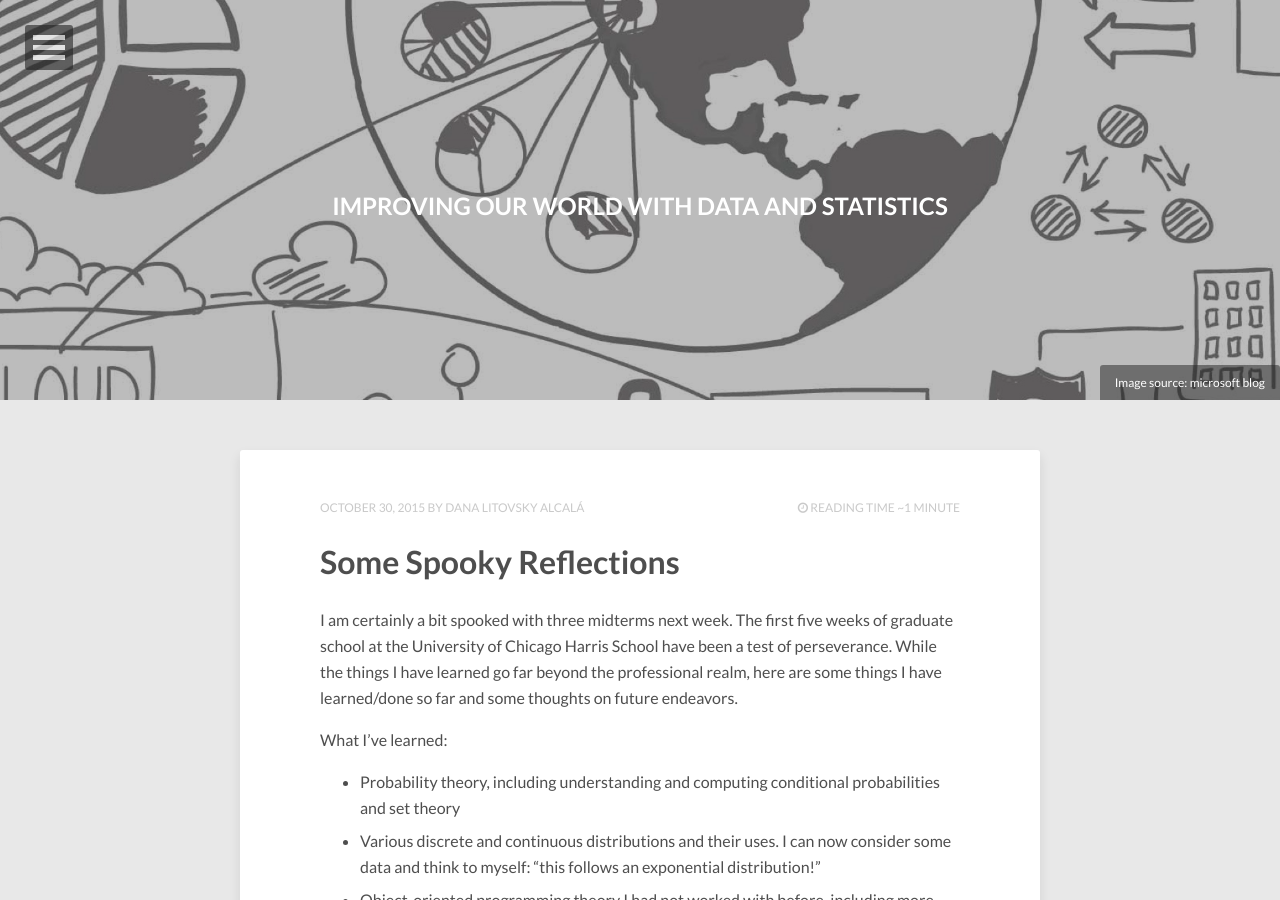
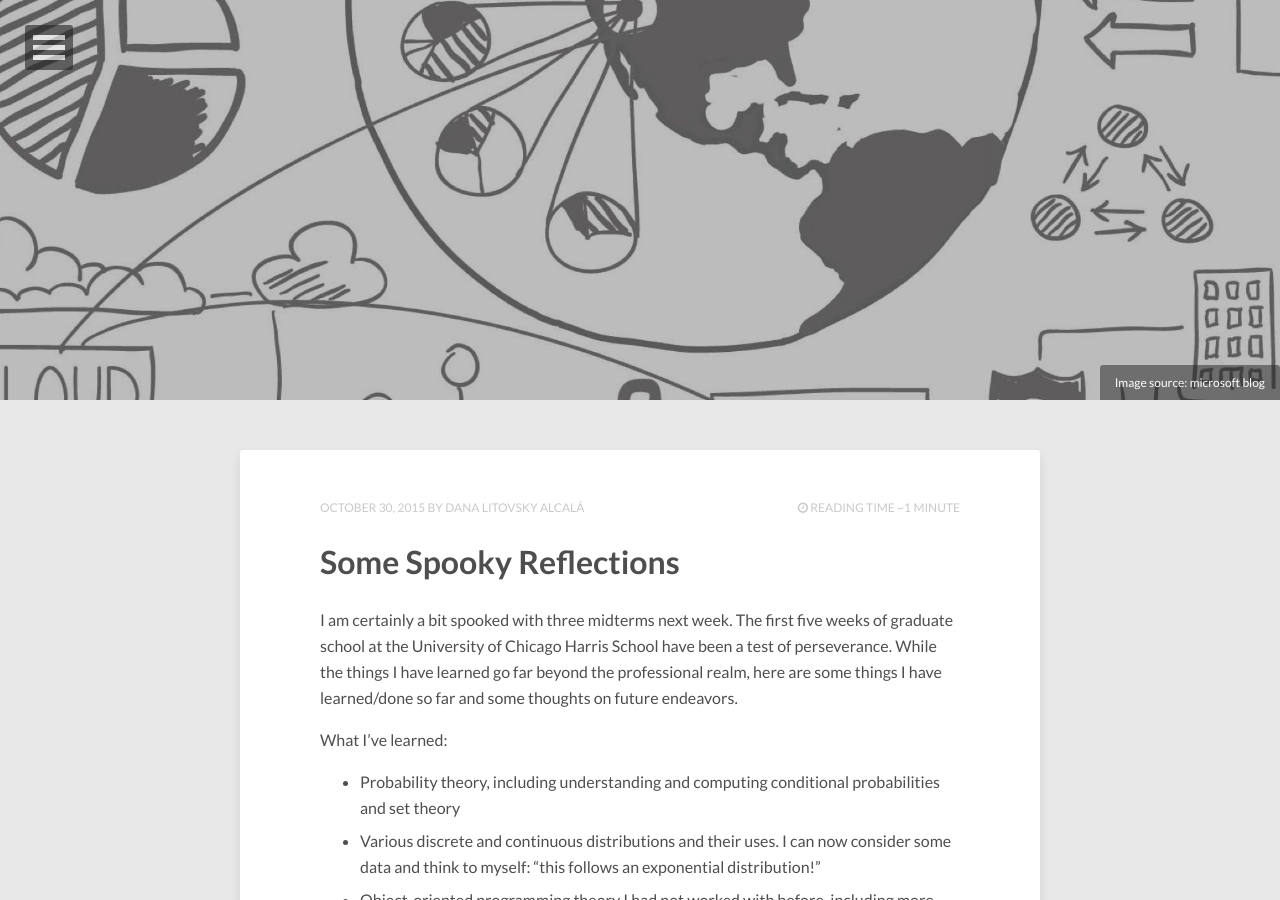
Before and after one commit to danilito19/blog, a Jekyll site: the page built from index.html, in a window 1280 px wide and 900 px high. Built offline with Jekyll 4.4.1, drawn with Linux system fonts in a browser that asks for light colours; nearby versions of some CDN libraries; the list of posts is cut into pages by our own code.

Commit message:
remove blog title

```diff
--- a/index.html
+++ b/index.html
@@ -1,6 +1,6 @@
 ---
 layout: post-index
-title: "Improving our world with data and statistics"
+title:
 description: "Improving our world with data and statistics."
 tags: [Jekyll, theme, themes, responsive, blog, modern]
 comments: false
```
